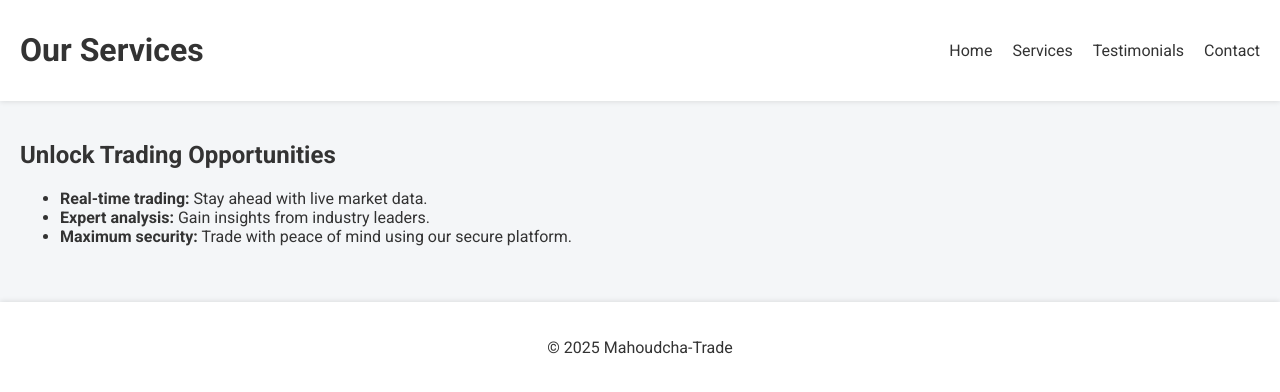
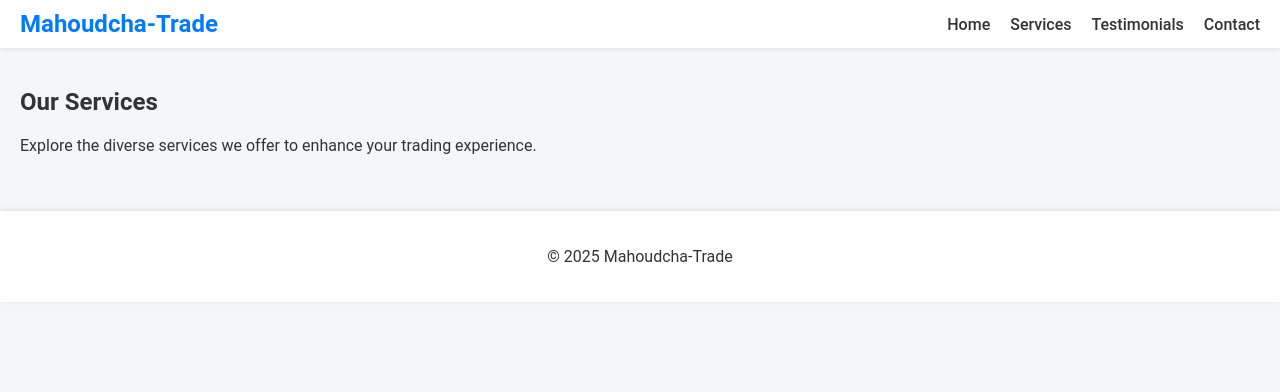
Before and after one commit to mahoudcha/Mahoudcha, a plain HTML site: page services.html in a window 1280 px wide. Drawn offline with Linux system fonts and the light colour scheme; files that its build step writes are made by us from their sources.

Commit message:
Update services.html

```diff
--- a/services.html
+++ b/services.html
@@ -4,12 +4,11 @@
     <meta charset="UTF-8">
     <meta name="viewport" content="width=device-width, initial-scale=1.0">
     <title>Services - Mahoudcha-Trade</title>
-    <link href="https://fonts.googleapis.com/css2?family=Roboto:wght@400;700&display=swap" rel="stylesheet">
-    <link rel="stylesheet" href="styles.css">
+    <link rel="stylesheet" href="css/styles.css">
 </head>
 <body>
     <header>
-        <h1>Our Services</h1>
+        <div class="logo">Mahoudcha-Trade</div>
         <nav>
             <ul>
                 <li><a href="index.html">Home</a></li>
@@ -20,14 +19,8 @@
         </nav>
     </header>
     <main>
-        <section>
-            <h2>Unlock Trading Opportunities</h2>
-            <ul>
-                <li><strong>Real-time trading:</strong> Stay ahead with live market data.</li>
-                <li><strong>Expert analysis:</strong> Gain insights from industry leaders.</li>
-                <li><strong>Maximum security:</strong> Trade with peace of mind using our secure platform.</li>
-            </ul>
-        </section>
+        <h2>Our Services</h2>
+        <p>Explore the diverse services we offer to enhance your trading experience.</p>
     </main>
     <footer>
         <p>© 2025 Mahoudcha-Trade</p>
```
